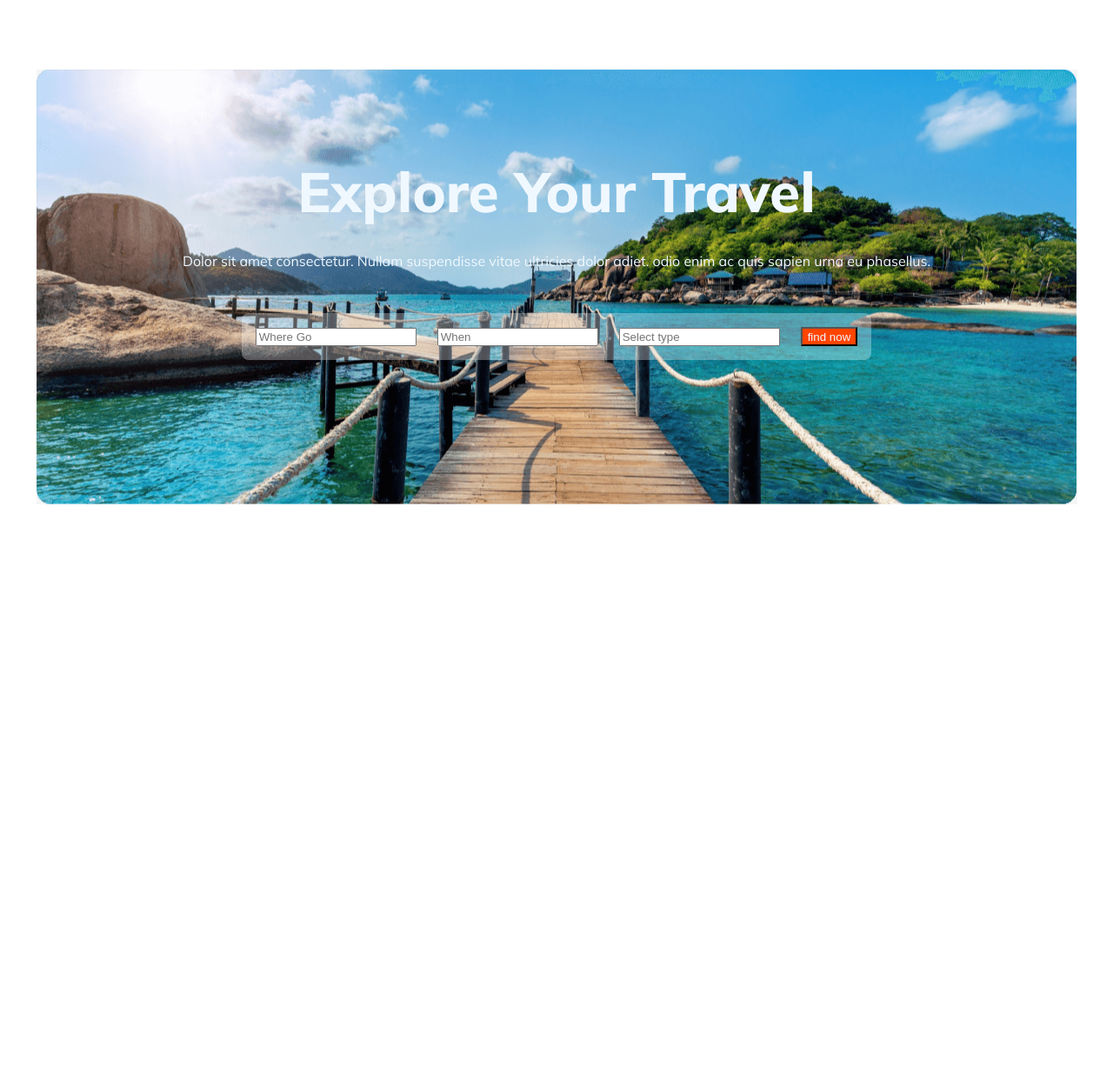
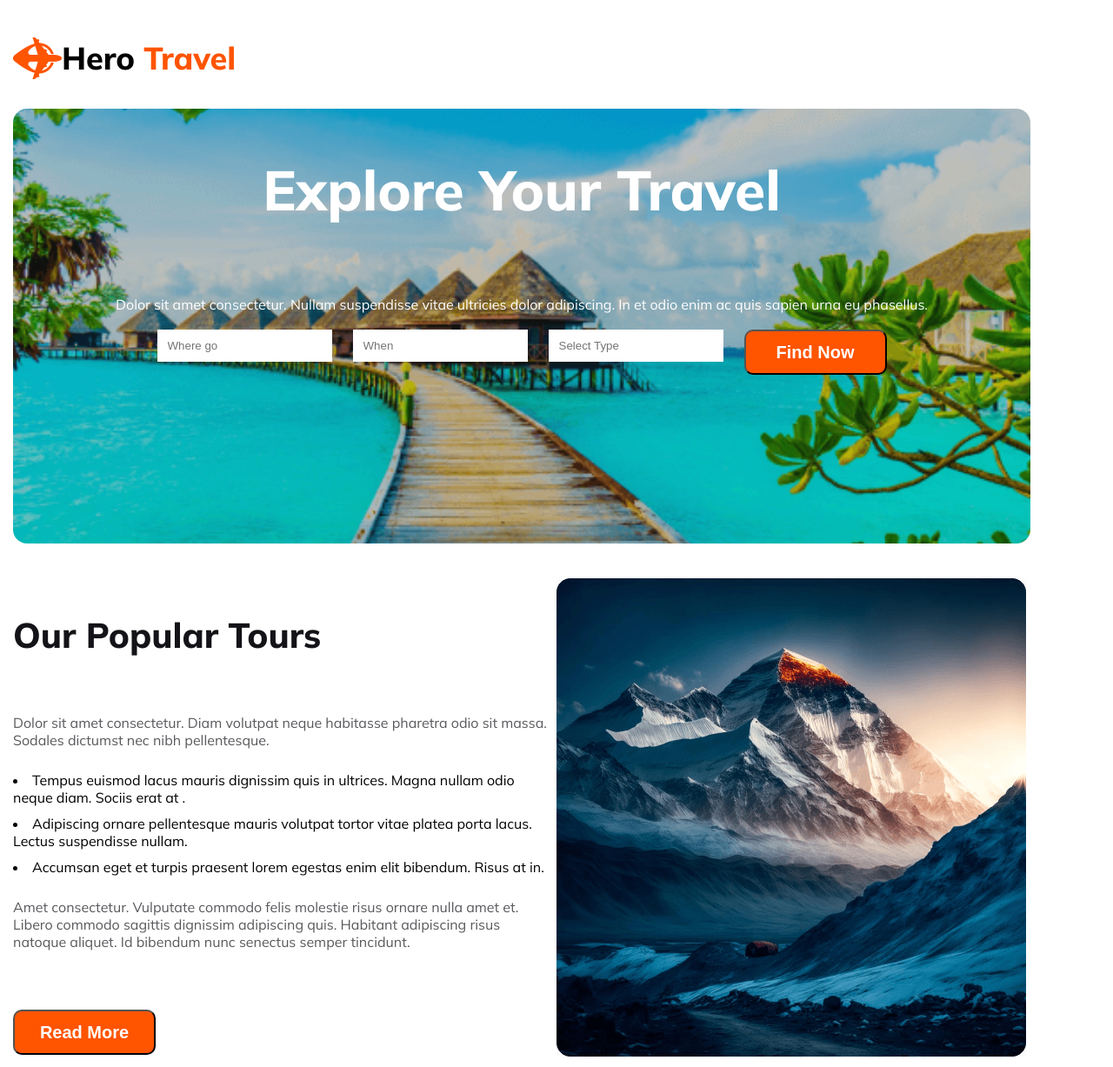
Before and after one commit to Rahiji9/assainment-no-2, a plain HTML site: page index.html in a window 1280 px wide. Shown: the whole page at 87% size. Before the commit the page ends 800 px from the top, so only its background shows below. Drawn offline with Linux system fonts and the light colour scheme.

Commit message:
2nd commit

```diff
--- a/index.html
+++ b/index.html
@@ -9,29 +9,63 @@
 </head>
 
 <body>
-  <!-- header start -->
-  <header>
-    <div class="head-title">
-      <div class="heading-contant">
-        <h1 class="title" >Explore Your Travel</h1>
-        <p class="header-description">Dolor sit amet consectetur. Nullam suspendisse vitae ultricies dolor adiet. odio enim ac quis sapien urna eu phasellus.</p>
+  <header class="header-section">
+    <nav class="nav-section">
+      <div class="nav-title">
+        <img src="Images/Group 40071 (2).png" alt="">
+        <h3>Hero <span class="special">Travel</span> </h3>
+      </div>
+
+      <!-- <div class="nav-icon">
+        <a href=""> <span class="special">Home</span></a>
+        <a href="">Packages</a>
+        <a href="">Testimonial</a>
+        <a href="">Blog</a>
+        <a href="">Contact</a>
+      </div> -->
+    </nav>
+
+    <section>
+      <div class="head-title">
+        <h1>Explore Your Travel</h1>
+        <p>Dolor sit amet consectetur. Nullam suspendisse vitae ultricies dolor adipiscing. In et odio enim ac quis
+          sapien urna eu phasellus.</p>
       </div>
       <div>
-        <ul class="input-item">
-          <li ><input type="text" placeholder="Where Go"></li>
-          <li ><input type="text" placeholder="When"></li>
-          <li ><input type="text" placeholder="Select type"></li>
-          <button class="btn">find now</button>
-        </ul>
+        <nav class="list-icon">
+          <li><input class="text-bordar" type="text" name="" id="" placeholder="Where go"></li>
+          <li><input class="text-bordar" type="text" name="" id="" placeholder="When"></li>
+          <li><input class="text-bordar" type="text" name="" id="" placeholder="Select Type"></li>
+          <button class="btn">Find Now</button>
+        </nav>
 
       </div>
-    </div>
-
+    </section>
 
 
   </header>
+  <main class="main-section">
+    <div class="main-1">
+      <div class="main-1-description">
+        <h3>Our Popular Tours</h3>
+        <p>Dolor sit amet consectetur. Diam volutpat neque habitasse pharetra odio sit massa. Sodales dictumst nec nibh
+          pellentesque.
+          <li>Tempus euismod lacus mauris dignissim quis in ultrices. Magna nullam odio neque diam. Sociis erat at .
+          </li>
+          <li>Adipiscing ornare pellentesque mauris volutpat tortor vitae platea porta lacus. Lectus suspendisse nullam.
+          </li>
+          <li> Accumsan eget et turpis praesent lorem egestas enim elit bibendum. Risus at in.</li>
+        <p> Amet consectetur. Vulputate commodo felis molestie risus
+          ornare nulla amet et. Libero commodo sagittis dignissim adipiscing quis. Habitant adipiscing risus natoque
+          aliquet. Id bibendum nunc senectus semper tincidunt.</p>
+        </p>
 
-  <main>
+        <button class="btn">Read More</button>
+      </div>
+      <div>
+        <img src="Images/Rectangle 4.png" alt="">
+      </div>
+    </div>
 
   </main>
   <footer>
--- a/styels/styel.css
+++ b/styels/styel.css
@@ -5,71 +5,161 @@ body {
   font-family: "Mulish", sans-serif;
 }
 
-* {
-  max-width: 1440px;
-  margin: 0px auto;
+/* font is end */
+/* max-width and min width */
+.header-section {
+  max-width: 1250px;
+  margin: 0 auto;
+}
+
+/* nav bar styel */
+.special {
+  color: #FF5400;
+}
+
+.nav-title {
+  display: flex;
+  align-items: center;
+  width: 50%;
+}
+
+.nav-title h3 {
+  font-size: 36px;
+  font-weight: 800;
+}
+
+.nav-section {
+  display: flex;
+  align-items: center;
+}
+
+.nav-icon a {
+  text-decoration: none;
+  gap: 30px;
+  margin-right: 50px;
+
 
 }
 
+.nav-icon {
+  font-size: 18px;
+  font-style: normal;
+  font-weight: 700;
 
-/* header all styel */
-header {
-  background-image: url(../Images/Group\ 13\ \(1\)\ \(1\).png);
-  margin-top: 80px;
+}
+
+/* nav bar finished */
+
+/* head banner */
+section {
+  background-image: url(../Images/Rectangle\ 5.png);
+  background-repeat: no-repeat;
   height: 500px;
-  background-repeat: no-repeat;
-  background-position: 50%;
+  width: 1170px;
+  background-size: cover;
+  background-position: center;
+  border-radius: 16px;
+
+
+
 }
 
 .head-title {
   display: flex;
   flex-direction: column;
-  margin-top: 50px;
-  padding: 100px;
-  gap: 50px;
+  align-items: center;
+  margin-top: 60px 0px;
+  gap: 10px;
+  /* border: 2px solid darkcyan; */
 }
 
-.heading-contant {
-  display: flex;
-  flex-direction: column;
-  gap: 30px;
+.head-title h1 {
+  font-size: 64px;
+  font-weight: 800;
+  color: #FFF;
+}
+
+.head-title p {
   font-size: 16px;
   font-style: normal;
   font-weight: 400;
+  line-height: 26px;
+  color: #FFF;
 }
 
-.title {
-  color: aliceblue;
-  font-size: 64px;
-  font-style: normal;
-  font-weight: 800;
-}
-
-.header-description {
-  color: aliceblue;
-  font-size: 16px;
-  font-weight: 400;
-  display: flex;
-  flex-direction: column;
-}
-
-.input-item {
+.list-icon {
   display: flex;
   list-style: none;
+  justify-content: center;
   gap: 24px;
-  padding: 16px;
-  /* border: 2px solid whitesmoke; */
-  border-radius: 8px;
-  background: rgba(255, 255, 255, 0.30);
 
 }
 
 .btn {
-  background-color: orangered;
-  color: aliceblue;
+  background-color: #FF5400;
+  width: 164px;
+  height: 52px;
+  color: #FFF;
+  font-size: 20px;
+  font-style: normal;
+  font-weight: 800;
+  padding: 10px 20px;
+  border-radius: 10px;
 }
 
-.btn-size {
-  width: 174px;
-  height: 52px;
+.text-bordar {
+  border: 2px solid #FFF;
+  border-width: 10px;
 }
+
+/* header styel finished */
+
+/* main section start */
+.main-section {
+  max-width: 1250px;
+  margin: 0 auto;
+  margin-top: 40px;
+}
+
+.main-1 {
+  display: flex;
+}
+
+.main-1-description {
+  /* border: 2px solid red; */
+  width: 50%;
+  display: flex;
+  flex-direction: column;
+  gap: 10px;
+}
+
+.main-1-description h3 {
+  font-size: 40px;
+  font-weight: 800;
+  color: #131318;
+}
+
+.main-1-description p {
+  font-size: 16px;
+  font-weight: 400;
+  color: rgba(19, 19, 24, 0.70);
+}
+
+
+
+@media screen and (max-width:676px) {
+  .head-title {
+    flex-direction: column;
+    margin: 0, 0px;
+  }
+  section {
+    width: 375px;
+  }
+  .head-title p{
+    width: 200px;
+  }
+  .head-title h1 {
+    width: 200px;
+  }
+
+}
```
